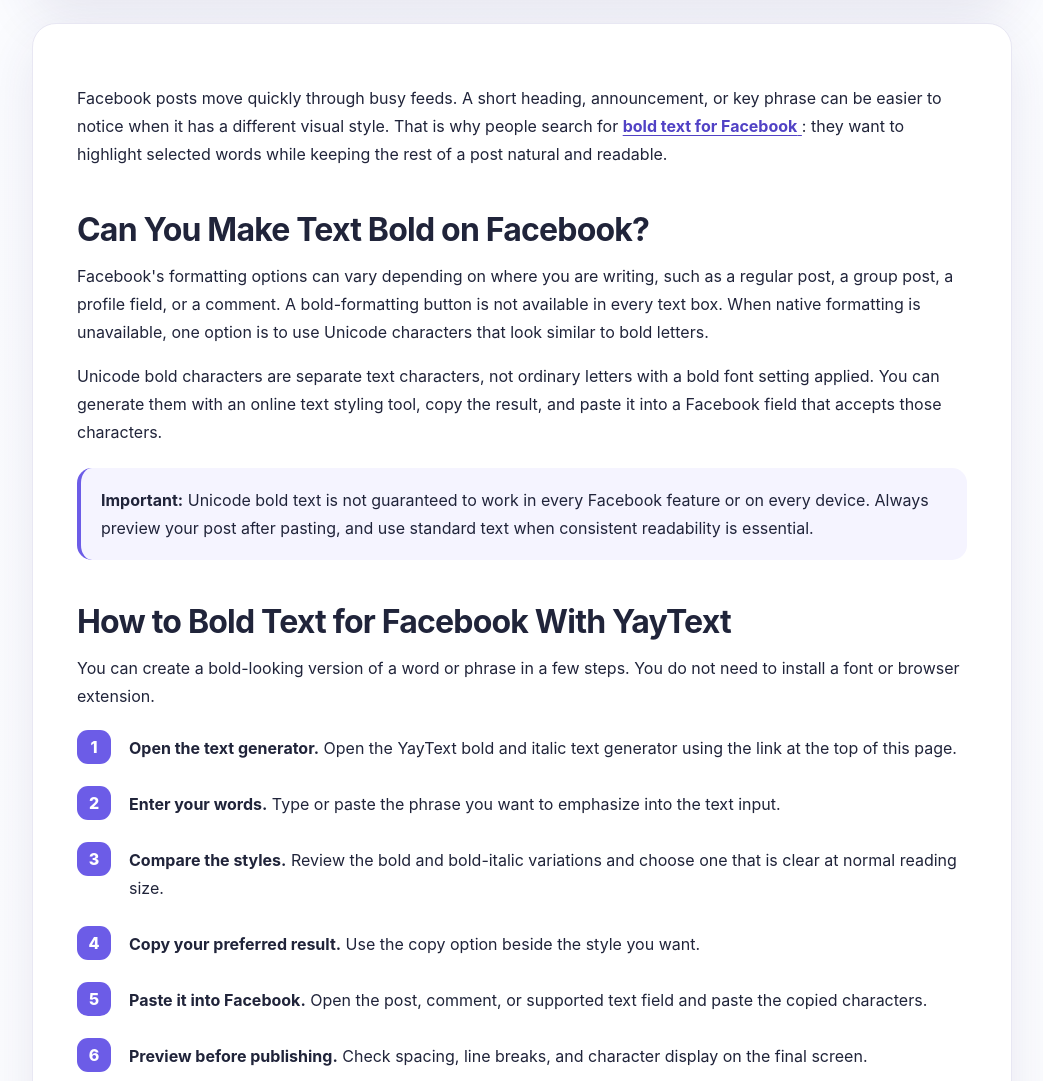
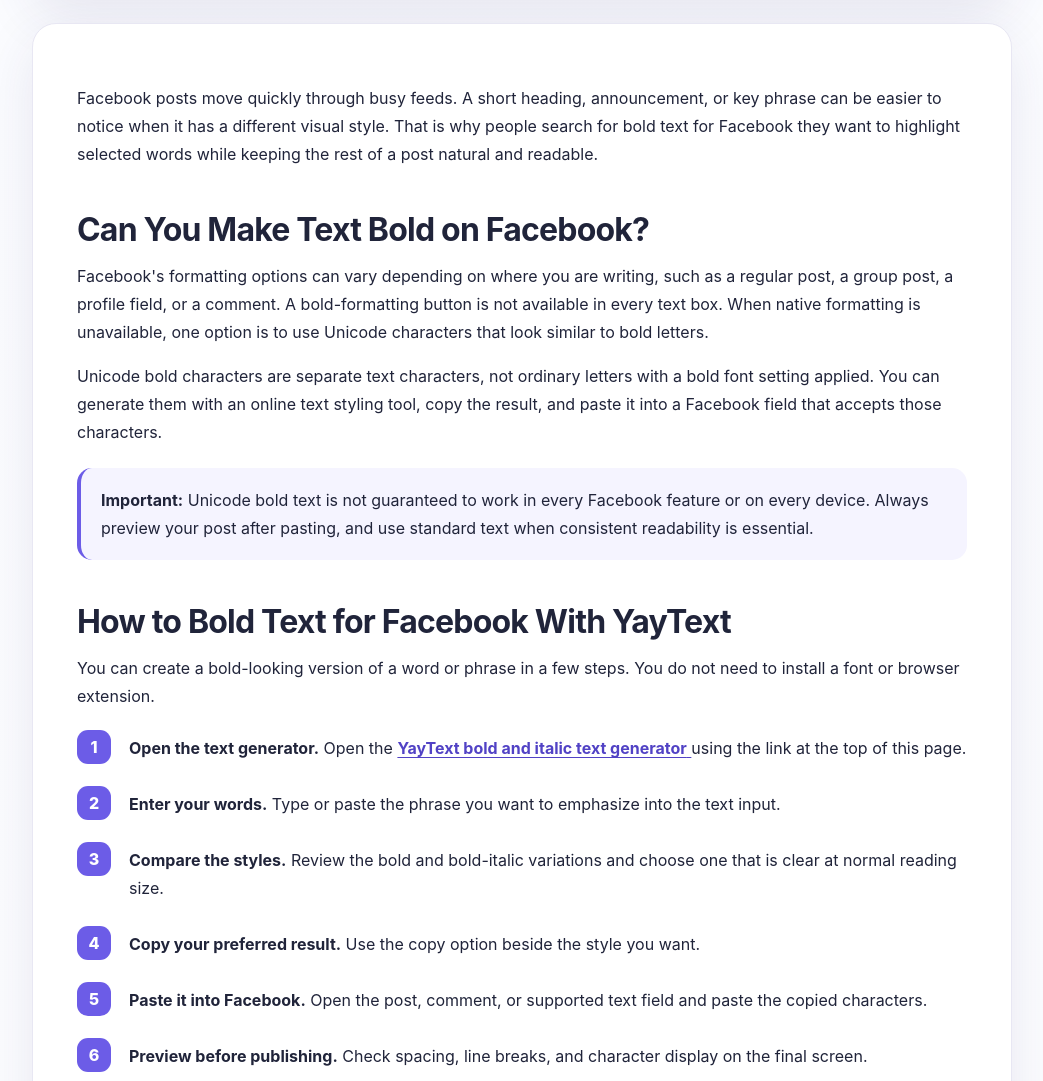
Before and after one commit to yay-text/bold-text-for-facebook, a plain HTML site: page index.html in a window 1280 px wide. Shown: the part 511-1592 px from the top of the page, without its empty margins (118-1161 px from the left). Drawn offline with Linux system fonts and the light colour scheme.

Commit message:
Update links and text for clarity in index.html

```diff
--- a/index.html
+++ b/index.html
@@ -105,7 +105,7 @@
 
   <main class="wrap">
     <article>
-      <p class="lead"><p> Facebook posts move quickly through busy feeds. A short heading, announcement, or key phrase can be easier to notice when it has a different visual style. That is why people search for <a href="https://yay-text.com/bold-and-italic-text-generator/"> <strong>bold text for Facebook</strong> </a>: they want to highlight selected words while keeping the rest of a post natural and readable. </p>
+      <p class="lead"><p> Facebook posts move quickly through busy feeds. A short heading, announcement, or key phrase can be easier to notice when it has a different visual style. That is why people search for bold text for Facebook they want to highlight selected words while keeping the rest of a post natural and readable. </p>
       <h2>Can You Make Text Bold on Facebook?</h2>
       <p>Facebook's formatting options can vary depending on where you are writing, such as a regular post, a group post, a profile field, or a comment. A bold-formatting button is not available in every text box. When native formatting is unavailable, one option is to use Unicode characters that look similar to bold letters.</p>
       <p>Unicode bold characters are separate text characters, not ordinary letters with a bold font setting applied. You can generate them with an online text styling tool, copy the result, and paste it into a Facebook field that accepts those characters.</p>
@@ -114,7 +114,7 @@
       <h2>How to Bold Text for Facebook With YayText</h2>
       <p>You can create a bold-looking version of a word or phrase in a few steps. You do not need to install a font or browser extension.</p>
       <ol class="steps">
-        <li><strong>Open the text generator.</strong> Open the YayText bold and italic text generator using the link at the top of this page.</li>
+        <li><strong>Open the text generator.</strong> Open the <a href="https://yay-text.com/bold-and-italic-text-generator/"> <strong>YayText bold and italic text generator</strong> </a> using the link at the top of this page.</li>
         <li><strong>Enter your words.</strong> Type or paste the phrase you want to emphasize into the text input.</li>
         <li><strong>Compare the styles.</strong> Review the bold and bold-italic variations and choose one that is clear at normal reading size.</li>
         <li><strong>Copy your preferred result.</strong> Use the copy option beside the style you want.</li>
@@ -191,7 +191,7 @@
       <div class="cta">
         <h2 style="margin-top:0;color:#fff">Create Your Facebook Bold Text</h2>
         <p>Try different bold and italic styles, copy the one you like, and test it in your Facebook post. Keep your message clear and let the styling support—not replace—the words.</p>
-        <p>Use the generator linked at the top of this page to create a copyable style, or visit the YayText homepage for more text tools.</p>
+        <p>Use the generator linked at the top of this page to create a copyable style, or visit the <a href="https://yay-text.com/"> <strong>YayText</strong> </a> for more text tools.</p>
       </div>
     </article>
   </main>
```
